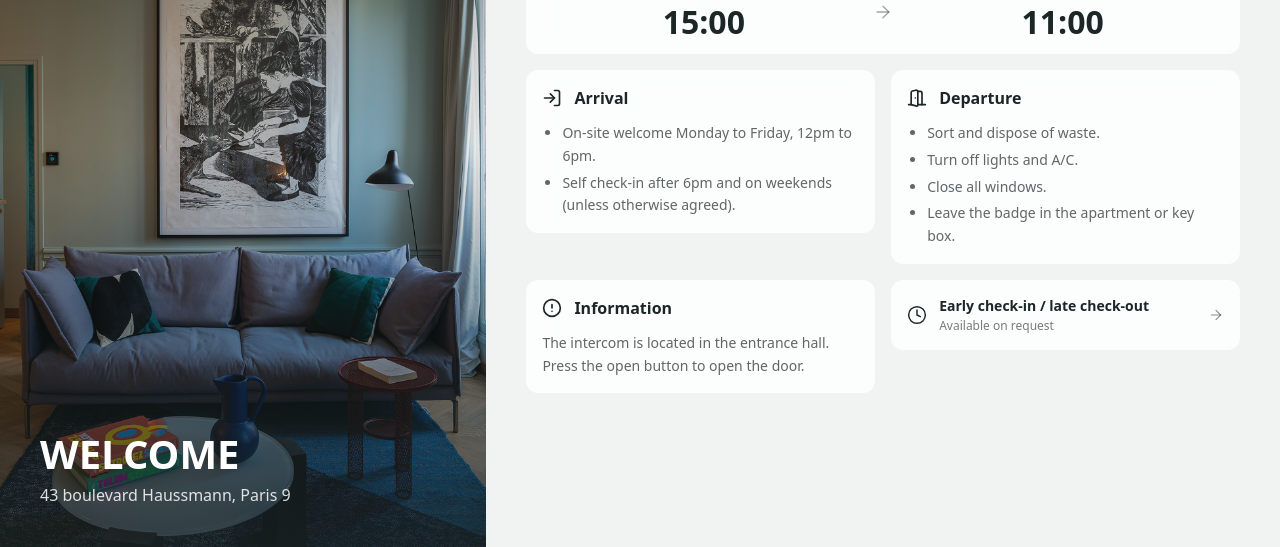
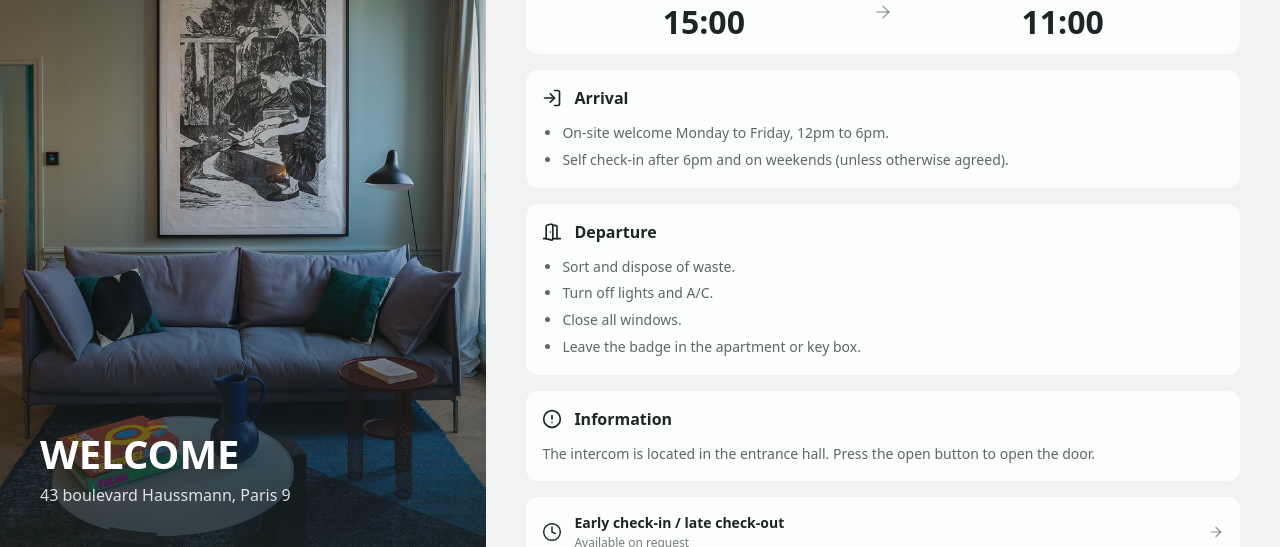
Before and after one commit to asgard-group/welcome-book-digital-living, a React (Vite) app: page /1/checkout in a window 1280 px wide. Shown: the part 253-800 px from the top of the page. Built offline with nearby package versions, Linux system fonts and the light colour scheme; no server answers.

Commit message:
Desktop : Check-in/out en une colonne pleine largeur
Co-Authored-By: Claude Fable 5.2 <noreply@anthropic.com>

```diff
--- a/src/pages/Checkout.tsx
+++ b/src/pages/Checkout.tsx
@@ -86,7 +86,7 @@ export default function Checkout() {
       </div>
 
       {/* Widgets, from this apartment's Notion "Check-in / Check-out" table */}
-      <div className="px-[30px] space-y-4 lg:px-10 lg:grid lg:grid-cols-2 lg:gap-4 lg:space-y-0 lg:items-start">
+      <div className="px-[30px] space-y-4 lg:px-10">
         {(property?.stay ?? []).map((block, i) => {
           const Icon = KIND_ICONS[block.kind];
           return (
```
